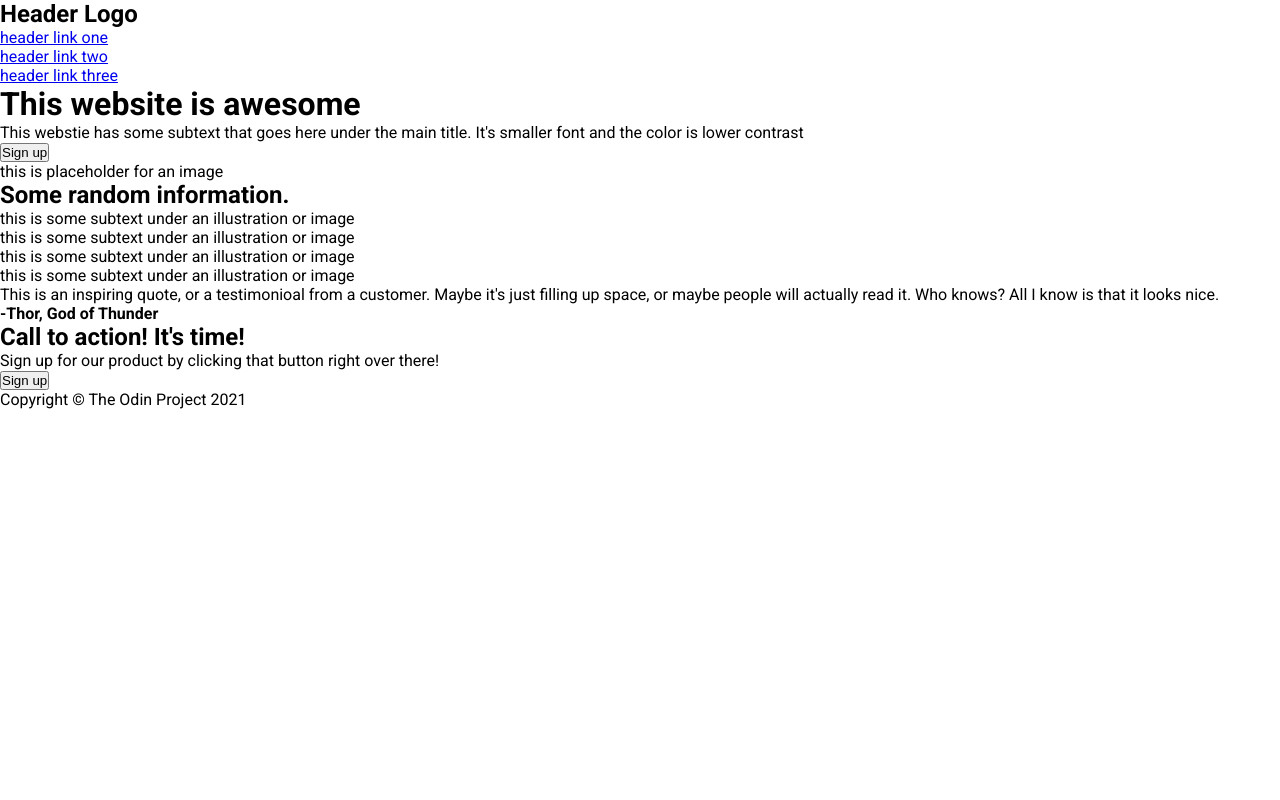
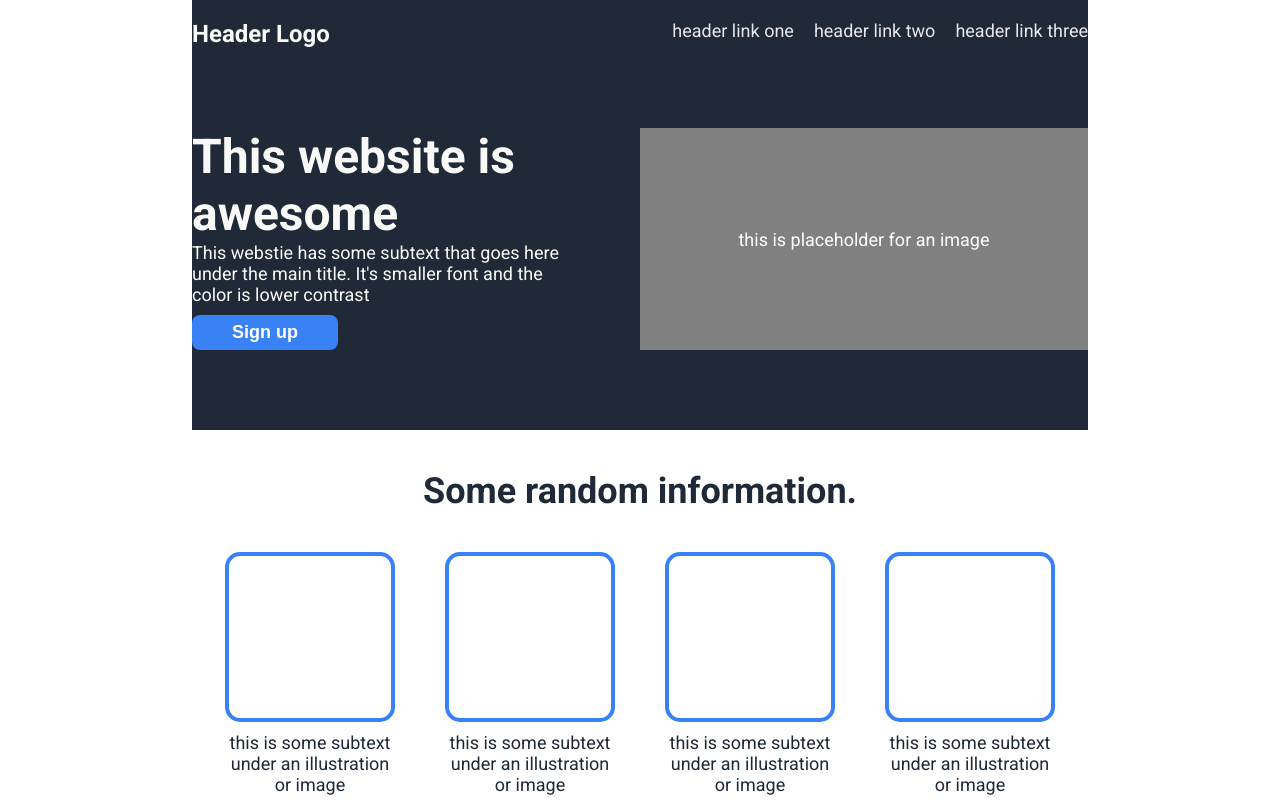
Before and after one commit to rubuz/odin-landing-page, a plain HTML site: page index.html in a window 1280 px wide. Shown: the top 800 px of the page. Drawn offline with Linux system fonts and the light colour scheme.

Commit message:
Elements done. Width to be fixed.

```diff
--- a/index.html
+++ b/index.html
@@ -8,10 +8,10 @@
     <title>Document</title>
   </head>
   <body>
-    <main>
+    <div class="main">
       <div class="hero">
         <div class="header">
-          <h2>Header Logo</h1>
+          <h1>Header Logo</h1>
           <div class="header-links">
             <ul>
               <li><a href="#">header link one</a></li>
@@ -23,12 +23,15 @@
         <div class="hero-main">
           <div class="title">
             <h1>This website is awesome</h1>
-            <p>This webstie has some subtext that goes here under the main title. It's smaller font and the color is lower contrast</p>
+            <p>
+              This webstie has some subtext that goes here under the main title.
+              It's smaller font and the color is lower contrast
+            </p>
             <button>Sign up</button>
           </div>
-        <div class="hero-img">
-          <p>this is placeholder for an image</p>
-        </div>
+          <div class="hero-img">
+            <p>this is placeholder for an image</p>
+          </div>
         </div>
       </div>
       <div class="random-info">
@@ -53,19 +56,25 @@
         </div>
       </div>
       <div class="quote">
-        <p>This is an inspiring quote, or a testimonioal from a customer. Maybe it's just filling up space, or maybe people will actually read it. Who knows? All I know is that it looks nice.</p>
+        <p>
+          This is an inspiring quote, or a testimonioal from a customer. Maybe
+          it's just filling up space, or maybe people will actually read it. Who
+          knows? All I know is that it looks nice.
+        </p>
         <h4>-Thor, God of Thunder</h4>
       </div>
       <div class="action">
         <div class="action-main">
           <h2>Call to action! It's time!</h2>
-          <p>Sign up for our product by clicking that button right over there!</p>
+          <p>
+            Sign up for our product by clicking that button right over there!
+          </p>
         </div>
         <button>Sign up</button>
       </div>
       <footer>
         <p>Copyright &copy; The Odin Project 2021</p>
       </footer>
-    </main>
+    </div>
   </body>
 </html>
--- a/style.css
+++ b/style.css
@@ -15,10 +15,176 @@
 
 body {
   font-family: "Roboto", sans-serif;
+  font-size: 18px;
+  min-height: 100vh;
 }
 
-main {
+a {
+  text-decoration: none;
+}
+
+.main {
+  width: 70%;
+  margin: 0 auto;
   display: flex;
   flex-direction: column;
   justify-content: center;
 }
+
+.hero {
+  background-color: var(--dark);
+  display: flex;
+  flex-direction: column;
+}
+
+.header {
+  display: flex;
+  flex-direction: row;
+  justify-content: space-between;
+  margin-top: 20px;
+}
+
+.header h1 {
+  color: var(--light-grey);
+  font-size: 24px;
+  font-weight: 700;
+}
+
+.header-links ul {
+  display: flex;
+  list-style: none;
+  gap: 20px;
+}
+
+.header-links a {
+  color: var(--grey);
+}
+
+.hero-main {
+  margin: 80px 0;
+  display: flex;
+}
+
+.title {
+  width: 50%;
+  color: var(--light-grey);
+  display: flex;
+  flex-direction: column;
+  align-items: flex-start;
+  padding-right: 70px;
+}
+
+.title h1 {
+  color: var(--light-grey);
+  font-size: 48px;
+  font-weight: 700;
+}
+
+.title button {
+  border: none;
+  color: white;
+  font-size: 18px;
+  font-weight: bold;
+  background-color: var(--blue);
+  padding: 7px 40px;
+  border-radius: 8px;
+  margin-top: 10px;
+}
+
+.hero-img {
+  display: flex;
+  background-color: grey;
+  width: 50%;
+  justify-content: center;
+  align-items: center;
+  color: white;
+}
+
+.random-info {
+  display: flex;
+  flex-direction: column;
+  justify-content: center;
+  align-items: center;
+  margin-bottom: 100px;
+}
+
+.random-info h2 {
+  font-size: 36px;
+  font-weight: 900;
+  color: var(--dark);
+  margin: 40px 0;
+}
+
+.images {
+  display: flex;
+  justify-content: center;
+  gap: 50px;
+}
+
+.image {
+  width: 170px;
+  text-align: center;
+  color: var(--dark);
+}
+
+.square {
+  border: 4px var(--blue) solid;
+  height: 170px;
+  width: 170px;
+  border-radius: 15px;
+  margin-bottom: 10px;
+}
+
+.quote {
+  width: 81%;
+  display: flex;
+  flex-direction: column;
+  justify-content: center;
+  align-self: center;
+  background-color: var(--grey);
+}
+
+.quote p {
+  font-size: 36px;
+  font-style: italic;
+  font-weight: 300;
+  text-align: justify;
+}
+
+.quote h4 {
+  text-align: right;
+  font-size: 24px;
+}
+
+.action {
+  display: flex;
+  margin: 80px 0;
+  padding: 40px 80px;
+  background-color: var(--blue);
+  justify-content: space-between;
+  align-items: center;
+  border-radius: 10px;
+}
+
+.action-main {
+  color: var(--light-grey);
+  text-align: left;
+}
+
+.action button {
+  color: var(--light-grey);
+  background-color: transparent;
+  border: solid var(--light-grey) 2px;
+  border-radius: 10px;
+  font-size: 18px;
+  font-weight: 700;
+  padding: 10px 40px;
+}
+
+footer {
+  color: var(--light-grey);
+  text-align: center;
+  background-color: var(--dark);
+  padding: 40px 0;
+  width: 100%;
+}
```
